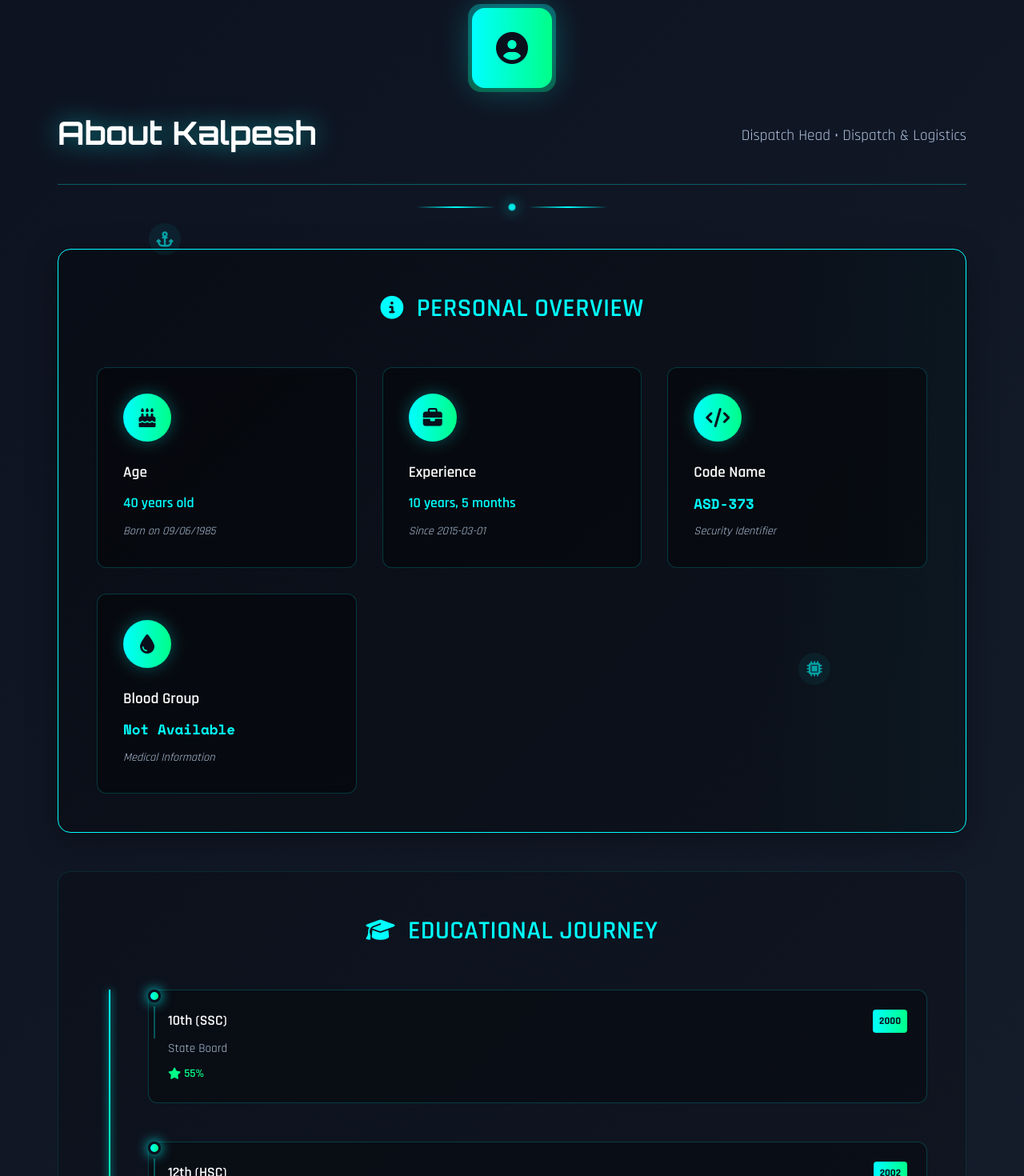
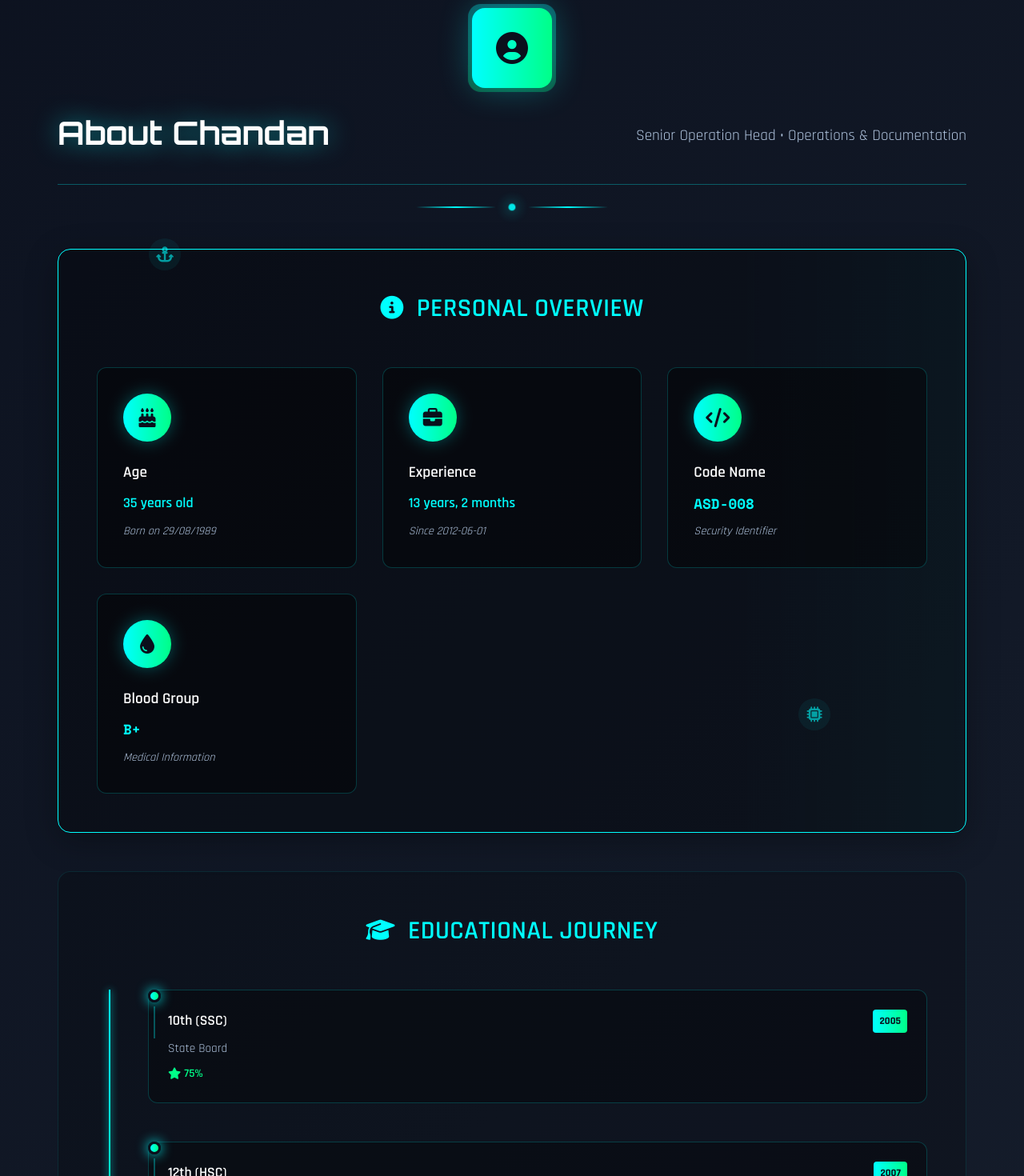
Before and after one commit to angelshipmanagement1-maker/Chandan_yadav_portfolio, a React (Vite) app: page / in a window 1280 px wide. Shown: the part 1160-2630 px from the top of the page at 80% size. Built offline with nearby package versions, Linux system fonts and the light colour scheme; the HTML template or start-up script is replaced by a standard one.

Commit message:
Deploy Chandan Yadav Employee ID - Senior Operation Head with complete profile and operations expertise

```diff
--- a/deploy.js
+++ b/deploy.js
@@ -46,7 +46,7 @@ try {
   console.log('2. GitHub Actions will automatically deploy');
   console.log('3. Or run: npm run deploy (if gh-pages is configured)');
   console.log('\n🌐 Your site will be available at:');
-  console.log('https://angelshipmanagement1-maker.github.io/kalpesh_chikane_portfolio/');
+  console.log('https://angelshipmanagement1-maker.github.io/Chandan_yadav_portfolio/');
 
 } catch (error) {
   console.error('❌ Deployment failed:', error.message);
--- a/package.json
+++ b/package.json
@@ -7,7 +7,7 @@
     "dev": "vite",
     "build": "vite build",
     "preview": "vite preview",
-    "deploy": "gh-pages -d dist -r https://github.com/angelshipmanagement1-maker/kalpesh_chikane_portfolio.git",
+    "deploy": "gh-pages -d dist -r https://github.com/angelshipmanagement1-maker/Chandan_yadav_portfolio.git",
     "deploy-script": "node deploy.js"
   },
   "keywords": [
--- a/src/components/AboutSection.jsx
+++ b/src/components/AboutSection.jsx
@@ -177,34 +177,34 @@ const AboutSection = () => {
             </div>
             <div className="skills-grid">
               <div className="skill-category">
-                <h3>Dispatch Management</h3>
+                <h3>Operations Management</h3>
                 <div className="skill-tags">
-                  <span className="skill-tag">Document Dispatch Management</span>
-                  <span className="skill-tag">Logistics & Delivery Coordination</span>
-                  <span className="skill-tag">Quality Control & Verification</span>
+                  <span className="skill-tag">Document Processing & Management</span>
+                  <span className="skill-tag">Operations Planning & Execution</span>
                   <span className="skill-tag">Process Optimization</span>
-                  <span className="skill-tag">Team Supervision</span>
+                  <span className="skill-tag">Workflow Management</span>
+                  <span className="skill-tag">Project Management</span>
                 </div>
               </div>
 
               <div className="skill-category">
-                <h3>Maritime Operations</h3>
+                <h3>Maritime Documentation</h3>
                 <div className="skill-tags">
-                  <span className="skill-tag">Document Packaging & Safety</span>
-                  <span className="skill-tag">Tracking & Delivery Confirmation</span>
-                  <span className="skill-tag">Shipping Standards Compliance</span>
-                  <span className="skill-tag">Maritime Document Handling</span>
-                  <span className="skill-tag">Record Maintenance</span>
+                  <span className="skill-tag">Maritime Documentation Systems</span>
+                  <span className="skill-tag">Document Verification & Authentication</span>
+                  <span className="skill-tag">Maritime Regulations & Standards</span>
+                  <span className="skill-tag">Quality Assurance & Compliance</span>
+                  <span className="skill-tag">Client Communication</span>
                 </div>
               </div>
 
               <div className="skill-category">
-                <h3>Leadership Skills</h3>
+                <h3>Leadership & Management</h3>
                 <div className="skill-tags">
+                  <span className="skill-tag">Team Leadership & Supervision</span>
+                  <span className="skill-tag">Cross-functional Coordination</span>
                   <span className="skill-tag">Task Allocation</span>
-                  <span className="skill-tag">Quality Assurance</span>
-                  <span className="skill-tag">Process Management</span>
-                  <span className="skill-tag">Reporting & Documentation</span>
+                  <span className="skill-tag">Operational Reporting</span>
                 </div>
               </div>
             </div>
@@ -220,18 +220,18 @@ const AboutSection = () => {
             </div>
             <div className="summary-content">
               <p>
-                As the <strong>Dispatch Head</strong> at Angel Seafarer Documentation,
-                {employee.name.split(' ')[0]} leads the end-to-end document handling and quality assurance
-                process. With over 9 years of experience in logistics and dispatch operations, he serves as
-                the final checkpoint in the documentation workflow, ensuring accuracy and integrity of all
-                outgoing seafarer documents.
+                As the <strong>Senior Operation Head</strong> at Angel Seafarer Documentation,
+                {employee.name.split(' ')[0]} oversees all operational activities and document processing
+                workflows. With over 12 years of experience in maritime operations and a Bachelor's degree
+                in Science, he leads cross-functional teams and ensures seamless execution of document
+                management strategies and procedures.
               </p>
               <p>
-                His responsibilities include managing document dispatch operations, conducting quality control
-                and final verification, overseeing document packaging and safety handling, and coordinating
-                logistics and delivery confirmation. {employee.name.split(' ')[0]}'s leadership in dispatch
-                operations minimizes errors and maintains the company's reputation for reliable document
-                handling in the maritime industry.
+                His responsibilities include coordinating with clients and stakeholders, implementing quality
+                assurance protocols, managing project timelines, and supervising document verification and
+                authentication activities. {employee.name.split(' ')[0]}'s expertise in operations management
+                and team leadership ensures optimal performance and maintains the company's high standards
+                in maritime documentation services.
               </p>
             </div>
           </div>
--- a/src/components/ProfileCardFixed.jsx
+++ b/src/components/ProfileCardFixed.jsx
@@ -38,7 +38,7 @@ const ProfileCard = ({ employee }) => {
   // Get the correct photo path
   const getPhotoPath = () => {
     // Use the direct path to maintain quality
-    return `./kalpesh.jpg`;
+    return `./chandan.png`;
   };
 
   const handlePhotoError = (e, isDesktop = false) => {
--- a/src/data/employees.js
+++ b/src/data/employees.js
@@ -1,74 +1,82 @@
 // Employee Profile for Angel Seafarer Documentation
 export const employee = {
   // Personal Information
-  id: "ASD-373",
-  name: "Kalpesh Chikane",
-  designation: "Dispatch Head",
-  codeName: "ASD-373",
-  photo: "./kalpesh.jpg", // Replace with actual photo
+  id: "ASD-008",
+  name: "Chandan Yadav",
+  designation: "Senior Operation Head",
+  codeName: "ASD-008",
+  photo: "./chandan.png", // Replace with actual photo
 
   // Personal Details
-  dateOfBirth: "09/06/1985",
-  age: "39",
-  bloodGroup: "Not Available",
+  dateOfBirth: "29/08/1989",
+  age: "35",
+  bloodGroup: "B+",
   nationality: "Indian",
-  aadharNumber: "8407 5550 7016",
-  phone: "8850965011",
+  aadharNumber: "2744 2886 7633",
+  phone: "8850602671",
   alternatePhone: "022 31494349",
-  address: "Flat No. 101, 'B' Wing, Sai Crystal, Morivali Pada, Ambernath East – 421501",
+  address: "S/O Rajendra Yadav, Room No-276, Masi Koli Samaj Vasahat, Bhavani Nagar, Udayshri Road, M D Keni Vidhyalaya, Bhandup East, Mumbai, Maharashtra – 400042",
 
   // Physical Characteristics
-  height: "5'8\"",
+  height: "5'9\"",
   eyeColor: "Brown",
   distinguishingMarks: "None",
 
   // Work Information
-  badgeNumber: "ASD-373",
+  badgeNumber: "ASD-008",
 
   // Educational Background
   education: [
     {
       qualification: "10th (SSC)",
-      year: "2000",
+      year: "2005",
       board: "State Board",
-      percentage: "55%"
+      percentage: "75%"
     },
     {
       qualification: "12th (HSC)",
-      year: "2002",
+      year: "2007",
       board: "State Board",
+      percentage: "75%"
+    },
+    {
+      qualification: "Bachelor of Science (B.Sc.)",
+      year: "2010",
+      board: "University",
       percentage: "Completed"
     }
   ],
 
   // Professional Skills
   skills: [
-    "Document Dispatch Management",
-    "Logistics & Delivery Coordination",
-    "Quality Control & Final Verification",
-    "Document Packaging and Safety Handling",
-    "Tracking & Delivery Confirmation",
-    "Process Optimization in Dispatch Flow",
-    "Team Supervision & Task Allocation",
-    "Compliance with Shipping Standards",
-    "Record Maintenance & Reporting",
-    "Maritime Document Handling"
+    "Document Processing & Management",
+    "Maritime Documentation Systems",
+    "Operations Planning & Execution",
+    "Team Leadership & Supervision",
+    "Process Optimization & Workflow Management",
+    "Quality Assurance & Compliance",
+    "Client Communication & Coordination",
+    "Project Management & Task Allocation",
+    "Maritime Regulations & Standards",
+    "Document Verification & Authentication",
+    "Operational Reporting & Analysis",
+    "Cross-functional Team Coordination"
   ],
-  specializations: ["Document Dispatch", "Quality Assurance", "Logistics Management", "Team Leadership"],
+  specializations: ["Operations Management", "Document Processing", "Team Leadership", "Maritime Compliance"],
 
   // Emergency Contact
   emergencyContact: {
-    name: "Home Contact",
-    relation: "Family",
-    phone: "0251 4038108",
-    address: "Flat No. 101, 'B' Wing, Sai Crystal, Morivali Pada, Ambernath East – 421501"
+    name: "Rajendra Yadav",
+    relation: "Father",
+    phone: "9967239344",
+    address: "S/O Rajendra Yadav, Room No-276, Masi Koli Samaj Vasahat, Bhavani Nagar, Udayshri Road, M D Keni Vidhyalaya, Bhandup East, Mumbai, Maharashtra – 400042"
   },
 
   // Professional Details
-  dateOfJoining: "2015-03-01", // Estimated joining date based on experience
-  department: "Dispatch & Logistics",
+  dateOfJoining: "2012-06-01", // Estimated joining date after graduation
+  department: "Operations & Documentation",
   employeeType: "Full-Time",
-  experience: "9+ Years",
+  experience: "12+ Years",
   status: "Active",
 
   // Languages
@@ -76,14 +84,16 @@ export const employee = {
 
   // Key Responsibilities
   keyResponsibilities: [
-    "Leading end-to-end document handling and quality assurance process",
-    "Managing document dispatch operations and logistics coordination",
-    "Conducting final verification and quality control of seafarer documents",
-    "Overseeing document packaging and safety handling procedures",
-    "Tracking delivery confirmation and maintaining dispatch records",
-    "Optimizing dispatch flow processes for efficiency",
-    "Supervising dispatch team and allocating tasks effectively",
-    "Ensuring compliance with shipping standards and regulations"
+    "Overseeing all operational activities and document processing workflows",
+    "Leading and managing cross-functional teams for optimal performance",
+    "Executing comprehensive document management strategies and procedures",
+    "Coordinating with clients and stakeholders for seamless service delivery",
+    "Implementing quality assurance protocols and compliance standards",
+    "Managing project timelines and ensuring timely completion of deliverables",
+    "Supervising document verification, authentication, and processing activities",
+    "Developing and optimizing operational processes for enhanced efficiency",
+    "Training and mentoring team members on maritime documentation procedures",
+    "Maintaining operational reports and performance metrics for management review"
   ]
 };
 
```
Also changed, not shown: public/chandan.png (added), public/kalpesh.jpg (deleted).
